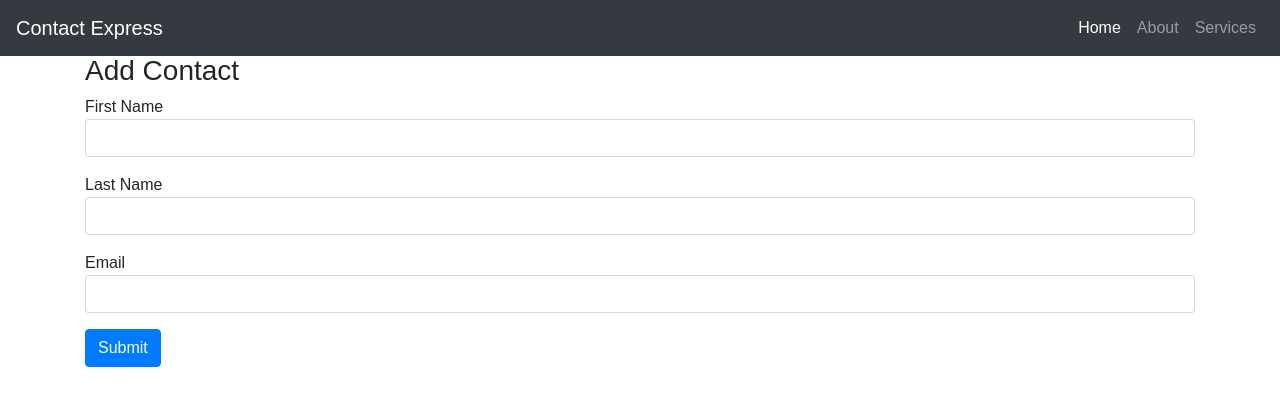
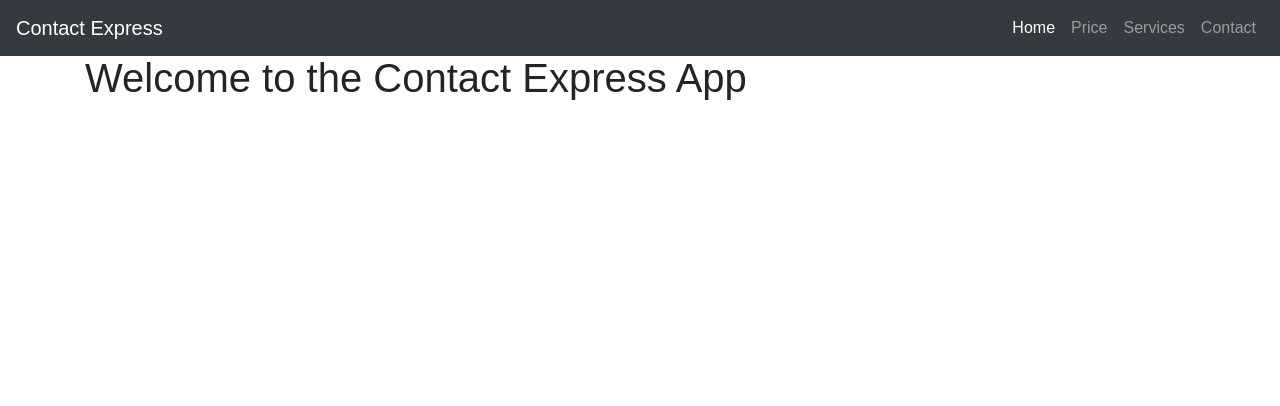
Before and after one commit to edhana/contact-manager-view, a React (Create React App) app: page /home in a window 1280 px wide. Shown: the top 406 px of the page. Built offline with nearby package versions, Linux system fonts and the light colour scheme; no server answers.

Commit message:
Huge commit: Added react-router-dom to handle the pages, react-universal-cookies to handle the info form the API server. Refactored the code the be in the accordance with the new structure

```diff
--- a/package.json
+++ b/package.json
@@ -6,7 +6,9 @@
     "axios": "^0.16.2",
     "react": "^15.6.1",
     "react-dom": "^15.6.1",
-    "react-scripts": "1.0.11"
+    "react-router-dom": "^4.1.2",
+    "react-scripts": "1.0.11",
+    "universal-cookie": "^2.0.8"
   },
   "scripts": {
     "start": "react-scripts start",
--- a/src/App.css
+++ b/src/App.css
@@ -5,7 +5,7 @@
  */
 
 body {
-  padding-top: 54px;
+  padding-top: 96px;
 }
 
 @media (min-width: 992px) {
--- a/src/App.js
+++ b/src/App.js
@@ -1,16 +1,44 @@
 import React, { Component } from 'react';
 import Navbar from './Components/Navbar.js';
-import AddContact from './Components/AddContact.js'
 import './App.css';
+import { BrowserRouter as Router, Route } from "react-router-dom";
+
+import Home from './Components/Home.js';
+import Price from './Components/Price.js';
+import AddContactForm from './Components/AddContactForm.js';
 
 class App extends Component {
+  constructor(props) {
+    super();
+
+    this.state = {
+      token: null
+    };
+  }
+
+  loadContactForm(token) {
+
+    // retrieve token cookie
+    if(!token) {
+      this.setState({
+        token: token
+      });
+    }
+  }
+
   render() {
     return (
-      <section className="App">
-        <Navbar />
+      <Router>
+        <section className="App">
+          <Navbar />
 
-        <AddContact />
-      </section>
+          <div className="container">
+            <Route path="/home" component={Home} />
+            <Route path="/price" component={Price} />
+            <Route path="/addcontact" component={AddContactForm} />
+          </div>
+        </section>
+      </Router>
     );
   }
 }
--- a/src/Components/AddContact.js
+++ b/src/Components/AddContactForm.js
@@ -1,7 +1,7 @@
 import React, { Component } from 'react';
 import {addNewContact} from './api.js'
 
-class AddContact extends Component {
+class AddContactForm extends Component {
   handleSubmit(e) {
     e.preventDefault();
 
@@ -12,7 +12,10 @@ class AddContact extends Component {
       email: this.refs.email.value
     };
 
-    addNewContact(contact);
+    let contactData = addNewContact(contact);
+
+    // Save the token cookie
+    console.log(contactData);
   }
 
   render() {
@@ -39,4 +42,4 @@ class AddContact extends Component {
   }
 }
 
-export default AddContact;
+export default AddContactForm;
--- /dev/null
+++ b/src/Components/Home.js
@@ -0,0 +1,13 @@
+import React, { Component } from 'react';
+
+class Home extends Component {
+  render() {
+    return (
+      <div className="Home">
+        <h1>Welcome to the Contact Express App</h1>
+      </div>
+    );
+  }
+}
+
+export default Home;
--- a/src/Components/Navbar.js
+++ b/src/Components/Navbar.js
@@ -1,4 +1,6 @@
 import React, { Component } from 'react';
+import Cookies from 'universal-cookie';
+import { NavLink } from "react-router-dom";
 import { fetchContactDataFromAPI } from './api.js';
 
 class Navbar extends Component {
@@ -6,7 +8,7 @@ class Navbar extends Component {
     super(props);
 
     this.state = {
-      contactToken: '',
+      contactToken: null,
       contact: {
         id: null,
         firstname: '',
@@ -14,47 +16,26 @@ class Navbar extends Component {
         email: ''
       }
     }
-
     this.updateContactLink = this.updateContactLink.bind(this);
   }
 
   componentDidMount() {
-    //If cookie exist, retrieve the identification (user_id) from the cookie
-    //TODO: Load cookie
-    //If cookie exists verify the contact identification
-    // use the contact id to retrieve the rest of the user data from the server
-    //If cookie does not exists set to isContactRegistered to false
-
-    this.updateContactLink();
+    const cookies = new Cookies();
+    let token = cookies.get('contactToken');
+    this.setState({contactToken: token});
+    this.updateContactLink(token);
   }
 
-  // change this function name for something related to retrieve the cookie and the token
-  updateContactLink() {
-    fetchContactDataFromAPI(10000).then(function (responseData) {
-      if(responseData){
-        this.setState({
-          contact: responseData
-        });
-      }
-    }.bind(this));
-  }
-
-  updateContactInfo() {
-    let button = null;
-    if(this.state.contact) {
-      button = (
-        <li className="nav-item">
-          <a className="nav-link" href="/" >Logout</a>
-        </li>
-      );
-    } else {
-      button = (
-        <li className="nav-item">
-          <a className="nav-link" href="/add_contact.html">Contact</a>
-        </li>
-      );
+  updateContactLink(token) {
+    if(token){
+      fetchContactDataFromAPI(token).then(function (responseData) {
+        if(responseData){
+          this.setState({
+            contact: responseData.data
+          });
+        }
+      }.bind(this));
     }
-    return button;
   }
 
   render() {
@@ -74,19 +55,20 @@ class Navbar extends Component {
         <div className="collapse navbar-collapse" id="navbarResponsive">
           <ul className="navbar-nav ml-auto">
             <li className="nav-item active">
-              <a className="nav-link" href="/">Home <span className="sr-only">(current)</span></a>
+              <NavLink className="nav-link" to="/home">Home <span className="sr-only">(current)</span></NavLink>
             </li>
             <li className="nav-item">
-              <a className="nav-link" href="/">About</a>
+              <NavLink className="nav-link" to="/price">Price</NavLink>
             </li>
             <li className="nav-item">
-              <a className="nav-link" href="/">Services</a>
+              <a className="nav-link" href="#services">Services</a>
             </li>
-            {this.updateContactInfo}
+            <li className="nav-item">
+              <NavLink className="nav-link" to="/addcontact">Contact</NavLink>
+            </li>
           </ul>
         </div>
       </nav>
-
     );
   }
 }
--- /dev/null
+++ b/src/Components/Price.js
@@ -0,0 +1,13 @@
+import React, { Component } from 'react';
+
+class Price extends Component {
+  render() {
+    return (
+      <div className="Home">
+        <h1>Signature Prices:</h1>
+      </div>
+    );
+  }
+}
+
+export default Price;
--- a/src/Components/api.js
+++ b/src/Components/api.js
@@ -6,7 +6,7 @@ export function fetchContactDataFromAPI(token_id) {
   return axios.post(encodedURI, {
     token_id:  token_id
   }).then(function(response) {
-    return response.data.data;
+    return response.data;
   })
     .catch(function(error) {
       console.log(error);
@@ -20,7 +20,6 @@ export function addNewContact(contactInfo) {
   return axios.post(encodedURI, {
     contact: contactInfo
   }).then(function(response) {
-    // return contact data and the token data
     return response.data;
   });
 }
```
Also changed, not shown: 1 other file (tests, documents, lock files or other folders).
